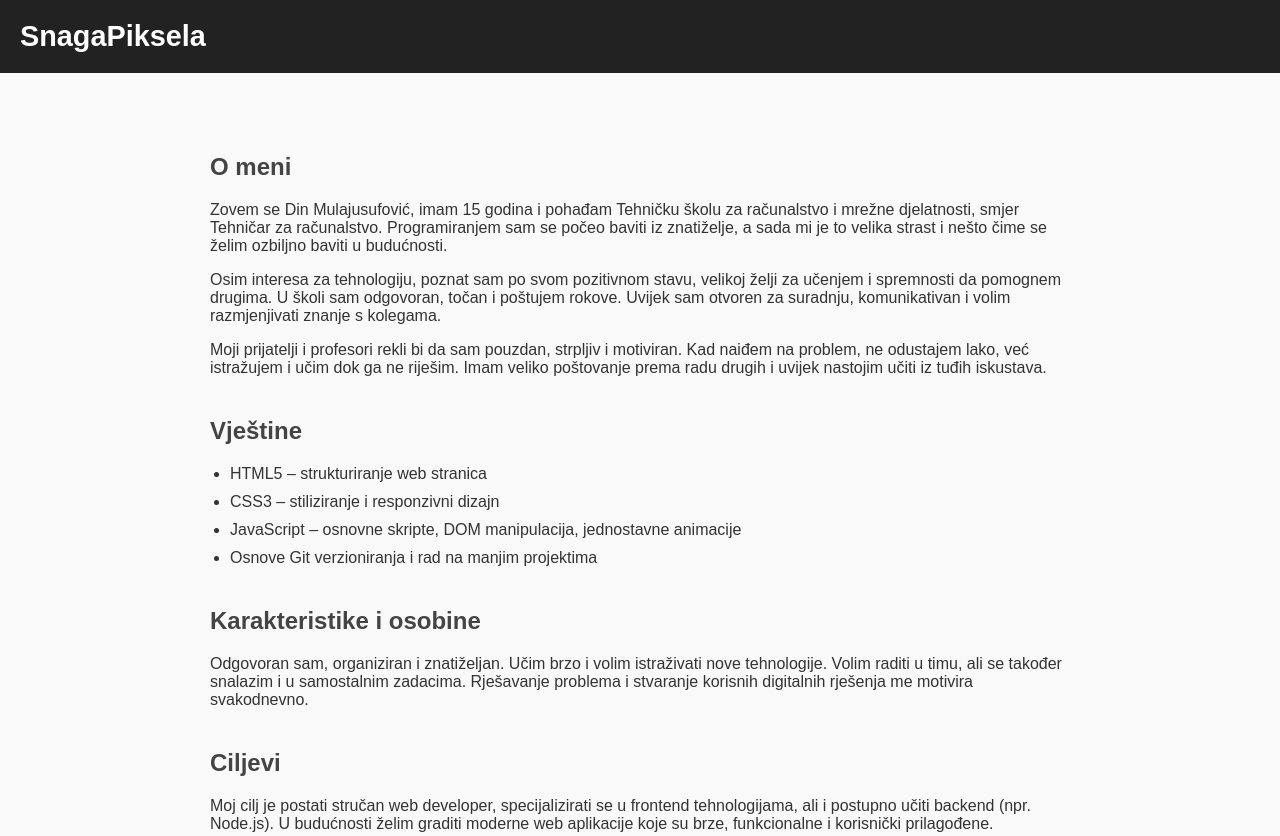
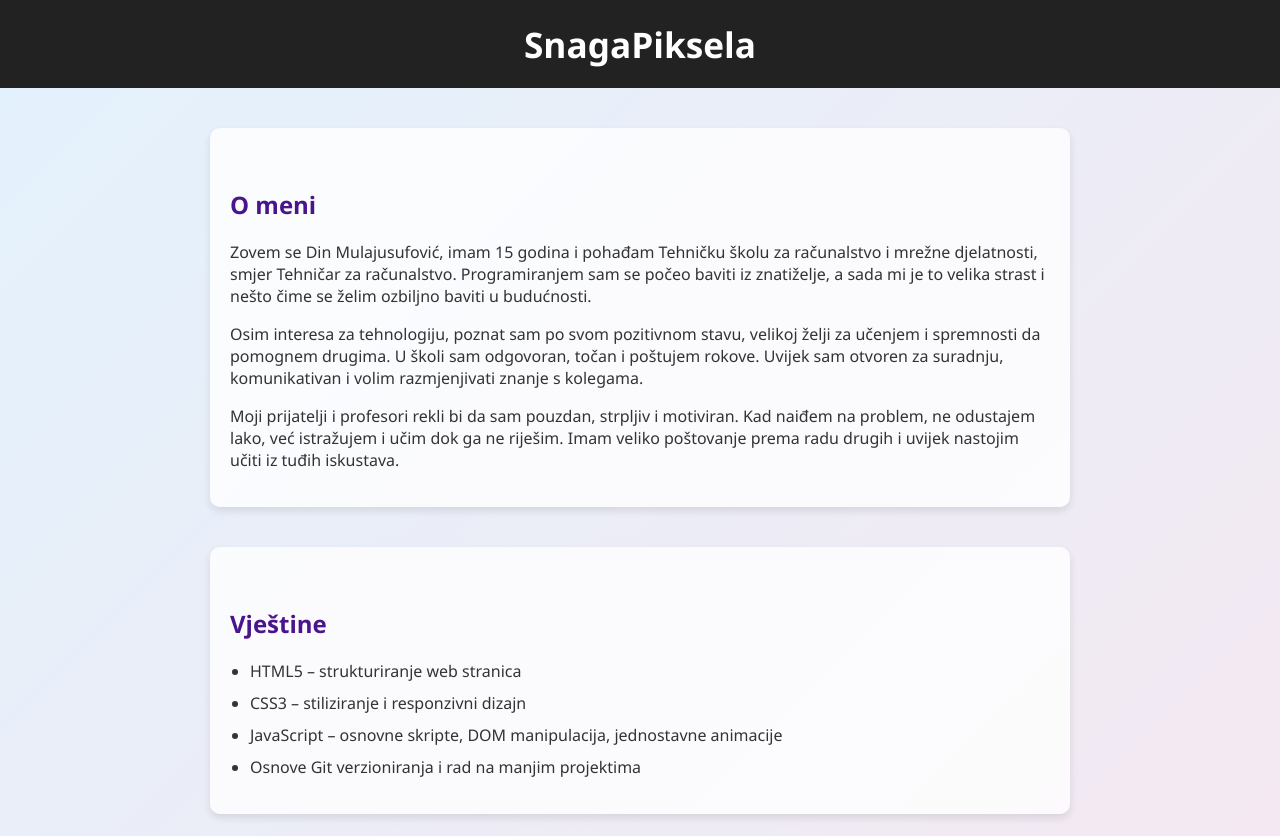
Before and after one commit to hihiads/snagapiksela, a website: page public/index.html in a window 1280 px wide. Shown: the top 836 px of the page. Drawn offline with Linux system fonts and the light colour scheme.

Commit message:
Update index.html

```diff
--- a/public/index.html
+++ b/public/index.html
@@ -3,7 +3,7 @@
 <head>
   <meta charset="UTF-8">
   <meta name="viewport" content="width=device-width, initial-scale=1.0">
-  <title>SnagaPiksela</title>
+  <title>SnagaPiksela - Portfolio Din Mulajusufović</title>
   <style>
     * {
       box-sizing: border-box;
@@ -12,8 +12,8 @@
       margin: 0;
       padding: 0;
       min-height: 100%;
-      font-family: Arial, sans-serif;
-      background-color: #f9f9f9;
+      font-family: 'Segoe UI', Tahoma, Geneva, Verdana, sans-serif;
+      background: linear-gradient(135deg, #e3f2fd, #fce4ec);
       color: #333;
       display: flex;
       flex-direction: column;
@@ -22,10 +22,12 @@
       background-color: #222;
       color: #fff;
       padding: 20px;
+      text-align: center;
     }
     header h1 {
       margin: 0;
-      font-size: 1.8rem;
+      font-size: 2.2rem;
+      transition: all 0.5s ease-in-out;
     }
     main {
       padding: 40px 20px;
@@ -34,7 +36,7 @@
       flex: 1;
     }
     main h2 {
-      color: #444;
+      color: #4a148c;
       margin-top: 40px;
     }
     ul {
@@ -45,6 +47,10 @@
     }
     .section {
       margin-bottom: 40px;
+      background-color: #ffffffcc;
+      border-radius: 10px;
+      padding: 20px;
+      box-shadow: 0 4px 8px rgba(0,0,0,0.1);
     }
     footer {
       background-color: #222;
@@ -93,6 +99,34 @@
       setTimeout(() => {
         document.querySelector('.preloader').style.display = 'none';
       }, 4500);
+    });
+
+    const steps = [
+      "SnagaPiksela",
+      "SnagPiksel",
+      "SnaPikse",
+      "SnPiks",
+      "SPik",
+      "SPi",
+      "SP",
+      "SPi",
+      "SPik",
+      "SnPiks",
+      "SnaPikse",
+      "SnagPiksel",
+      "SnagaPiksela"
+    ];
+
+    window.addEventListener('scroll', () => {
+      const headerTitle = document.querySelector('header h1');
+      if (window.scrollY === 0) {
+        let i = 0;
+        const interval = setInterval(() => {
+          headerTitle.textContent = steps[i];
+          i++;
+          if (i === steps.length) clearInterval(interval);
+        }, 150);
+      }
     });
   </script>
 </head>
```
